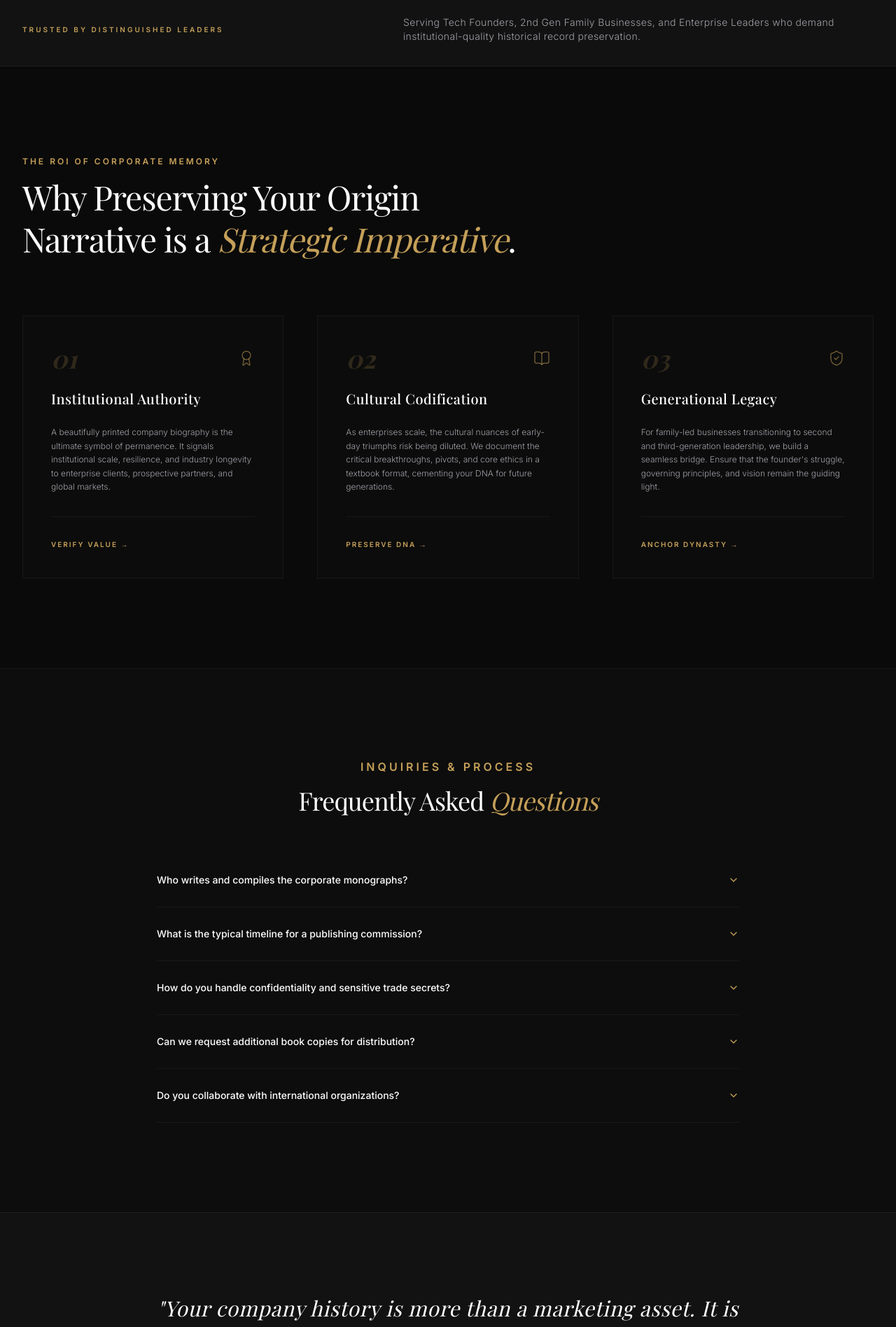
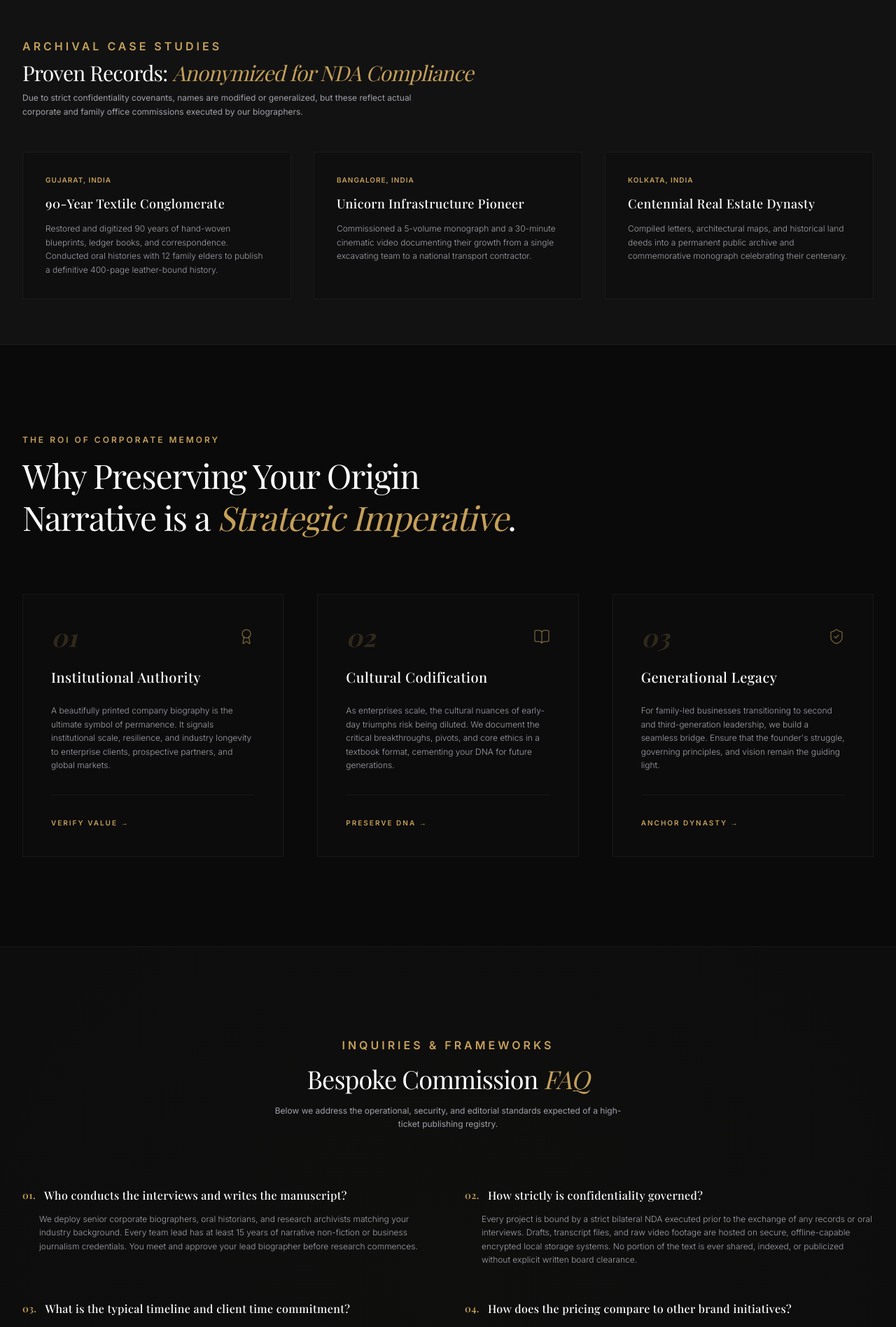
Before and after one commit to webgurdians/Imprint-Legacy, a Next.js app: page / in a window 1280 px wide. Shown: the part 860-2757 px from the top of the page at 70% size. Built offline with nearby package versions, Linux system fonts and the light colour scheme; no server answers; a web font is replaced by a local one.

Commit message:
brand: add admissions policy, price anchoring, case studies, and editorial FAQ layout

```diff
--- a/app/founder-book/page.tsx
+++ b/app/founder-book/page.tsx
@@ -482,8 +482,65 @@ export default function FounderBook() {
         </div>
       </section>
 
+      {/* Intake & Acceptance Criteria */}
+      <section aria-labelledby="criteria-title" className="py-24 lg:py-32 bg-secondary border-t border-white/5 relative">
+        <div className="mx-auto max-w-7xl px-6 lg:px-8">
+          <div className="grid grid-cols-1 lg:grid-cols-12 gap-12 items-center">
+            <div className="lg:col-span-6 space-y-6">
+              <span className="text-2xs uppercase tracking-[0.25em] text-accent font-semibold block">
+                Admissions Policy
+              </span>
+              <h2 id="criteria-title" className="font-heading text-3xl sm:text-4xl font-light text-white tracking-tight leading-tight">
+                A Curation Registry, <br />
+                <span className="text-accent italic font-normal">Not a Production Line</span>
+              </h2>
+              <p className="text-xs text-muted leading-relaxed font-sans font-light">
+                To maintain absolute historical accuracy and museum-grade hand-binding standards, Imprint Legacy accepts exactly four (4) corporate commissions per fiscal quarter. We review applicants strictly against our intake guidelines:
+              </p>
+
+              <div className="space-y-4 pt-2">
+                {[
+                  {
+                    title: "1. Operational Heritage",
+                    desc: "We prioritize enterprises with 20+ years of operating history, or family offices that have successfully transitioned across at least two generations.",
+                  },
+                  {
+                    title: "2. Strategic Milestones",
+                    desc: "We look for projects timed alongside transitional events—such as IPO preparations, centennials, founder retirements, or leadership successions.",
+                  },
+                  {
+                    title: "3. Direct Executive Access",
+                    desc: "The primary subject or leadership team must commit 10 to 40 hours for oral history capture. We do not write biographies from public domain sources alone.",
+                  },
+                ].map((c, idx) => (
+                  <div key={idx} className="border-l-2 border-accent/20 pl-4 py-1 hover:border-accent transition-colors duration-300">
+                    <h3 className="font-heading text-sm font-medium text-white">{c.title}</h3>
+                    <p className="text-2xs text-muted font-sans font-light mt-1">{c.desc}</p>
+                  </div>
+                ))}
+              </div>
+            </div>
+
+            <div className="lg:col-span-6 border border-white/5 bg-background p-8 sm:p-12 space-y-6">
+               <h3 className="font-heading text-xl font-light text-white">How the Commission Invitation Works</h3>
+               <ol className="space-y-4 font-sans text-xs text-muted font-light list-decimal list-inside">
+                 <li>
+                   <strong className="text-white font-medium">Registry Intake:</strong> Submit your organization details, key milestones, and preferred upgrade options (e.g. Cinematic Documentary) through our `/apply` portal.
+                 </li>
+                 <li>
+                   <strong className="text-white font-medium">Initial Feasibility:</strong> Our Creative Director reviews the application for archive availability and milestones. We schedule a 30-minute strategic consultation.
+                 </li>
+                 <li>
+                   <strong className="text-white font-medium">Bilateral NDA & Proposal:</strong> We execute a formal mutual NDA prior to issuing a detailed project proposal, chapter outline, and milestone contract.
+                 </li>
+               </ol>
+             </div>
+          </div>
+        </div>
+      </section>
+
       {/* Investment Block (Filter Lead) */}
-      <section className="py-20 lg:py-28 bg-secondary border-t border-white/5 relative">
+      <section className="py-20 lg:py-28 bg-background border-t border-white/5 relative">
         <div className="absolute inset-0 bg-[radial-gradient(circle_at_bottom,_var(--tw-gradient-stops))] from-accent/5 via-transparent to-transparent pointer-events-none" />
 
         <div className="mx-auto max-w-4xl px-6 lg:px-8 relative z-10">
@@ -492,7 +549,7 @@ export default function FounderBook() {
             whileInView={{ opacity: 1, scale: 1 }}
             viewport={{ once: true }}
             transition={{ duration: 0.8 }}
-            className="border-2 border-accent/40 bg-background p-10 sm:p-14 rounded-none text-center space-y-6 shadow-[0_0_50px_rgba(197,160,89,0.05)]"
+            className="border-2 border-accent/40 bg-secondary p-10 sm:p-14 rounded-none text-center space-y-6 shadow-[0_0_50px_rgba(197,160,89,0.05)]"
           >
             <Sparkles className="h-8 w-8 text-accent mx-auto stroke-[1.2]" />
 
@@ -506,7 +563,7 @@ export default function FounderBook() {
             </h3>
 
             <p className="text-xs text-muted max-w-md mx-auto leading-relaxed font-sans font-light">
-              This includes complete biographical interviewing, historical document indexing, professional editorial review, layout design, and the binding of five hand-crafted archival copies. Further bespoke specifications will be priced accordingly.
+              An heirloom commission is a permanent investment in brand capital—costing less than a single month of a premium PR retainer or a fraction of corporate gifting budgets, while preserving your leadership legacy and stakeholder trust for over two centuries.
             </p>
 
             <div className="pt-6">
--- a/app/page.tsx
+++ b/app/page.tsx
@@ -1,34 +1,35 @@
 "use client";
 
-import { useState } from "react";
 import Link from "next/link";
 import Image from "next/image";
-import { ArrowRight, BookOpen, ShieldCheck, Award, ChevronDown } from "lucide-react";
-import { motion, AnimatePresence } from "framer-motion";
+import { ArrowRight, BookOpen, ShieldCheck, Award } from "lucide-react";
+import { motion } from "framer-motion";
 
 export default function Home() {
-  const [openFaq, setOpenFaq] = useState<number | null>(null);
-
   const faqs = [
     {
-      question: "Who writes and compiles the corporate monographs?",
-      answer: "We deploy a dedicated team of senior business biographers, oral historians, and research archivists. They conduct structured in-person interviews and index corporate records, catalogs, and media archives to write the narrative.",
+      question: "Who conducts the interviews and writes the manuscript?",
+      answer: "We deploy senior corporate biographers, oral historians, and research archivists matching your industry background. Every team lead has at least 15 years of narrative non-fiction or business journalism credentials. You meet and approve your lead biographer before research commences.",
     },
     {
-      question: "What is the typical timeline for a publishing commission?",
-      answer: "A standard monograph commission takes between 6 to 9 months. This timeline accounts for comprehensive oral history capture, archival research, copy editing, layout design, and hand-finished physical binding.",
+      question: "How strictly is confidentiality governed?",
+      answer: "Every project is bound by a strict bilateral NDA executed prior to the exchange of any records or oral interviews. Drafts, transcript files, and raw video footage are hosted on secure, offline-capable encrypted local storage systems. No portion of the text is ever shared, indexed, or publicized without explicit written board clearance.",
     },
     {
-      question: "How do you handle confidentiality and sensitive trade secrets?",
-      answer: "We govern all projects under strict, legally binding corporate NDAs. Drafts are held on secure private directories, and under no circumstances is any portion of the monograph shared publicly without explicit written board clearance.",
+      question: "What is the typical timeline and client time commitment?",
+      answer: "A standard monograph commission takes between 24 and 28 weeks. The primary founder or subject is asked for 10 to 40 hours of interview time, which can be scheduled over several weeks. All other research, archive scanning, indexing, drafting, and binding is managed entirely by our team.",
     },
     {
-      question: "Can we request additional book copies for distribution?",
-      answer: "Yes. While a standard commission includes five bespoke, leather-bound archival volumes in custom clamshell cases, we can organize additional print runs (both luxury and standard linen finishes) for partners or stakeholders.",
+      question: "How does the pricing compare to other brand initiatives?",
+      answer: "Bespoke commissions begin at ₹75,000. Unlike recurring agency fees (e.g., a standard PR agency retainer that expires monthly), a legacy monograph is a permanent, capital-yielding asset that codifies your thought leadership, corporate memory, and investor trust for over 200 years.",
     },
     {
-      question: "Do you collaborate with international organizations?",
-      answer: "Yes. Our editorial and archive research teams are fully equipped to travel internationally to conduct oral histories and secure key physical archives directly at your global offices.",
+      question: "Can we request additional hand-bound volumes or paper reprints?",
+      answer: "Yes. While a standard commission includes five (5) custom-bound leather volumes in silk clamshell cases, we maintain your digital archives and print plates securely. You retain the right to print additional volumes through Imprint Legacy or any third-party printer at your sole discretion.",
+    },
+    {
+      question: "Who holds copyright ownership of the finished works?",
+      answer: "You do. While Imprint Legacy retains authority on matters of typesetting and binding aesthetics, complete copyright ownership of the compiled narrative manuscript, digitized archives, and the edited cinematic documentary is transferred in full to your company upon receipt of the final milestone payment.",
     },
   ];
 
@@ -133,8 +134,8 @@ export default function Home() {
 
                 {/* Premium tag overlay */}
                 <div className="absolute bottom-6 left-6 right-6 z-25 text-left">
-                  <p className="font-heading text-lg font-bold text-white tracking-wider">The Harvard & Co. Legacy</p>
-                  <p className="text-[10px] uppercase tracking-[0.2em] text-accent mt-1">Archival Case Study monograph</p>
+                  <p className="font-heading text-lg font-bold text-white tracking-wider">The Singhania Legacy Monograph</p>
+                  <p className="text-[10px] uppercase tracking-[0.2em] text-accent mt-1">Archival Case Study Monograph</p>
                 </div>
               </div>
             </motion.div>
@@ -142,19 +143,54 @@ export default function Home() {
         </div>
       </header>
 
-      {/* Social Proof Ribbon */}
-      <aside aria-label="Social Proof" className="bg-secondary border-y border-white/5 py-8 relative overflow-hidden">
+      {/* Anonymized Social Proof / Case Studies */}
+      <section aria-labelledby="case-studies-heading" className="bg-secondary border-y border-white/5 py-16 relative overflow-hidden">
         <div className="mx-auto max-w-7xl px-6 lg:px-8">
-          <div className="flex flex-col md:flex-row md:items-center justify-between gap-6">
-            <span className="text-[10px] uppercase tracking-[0.3em] text-accent font-semibold">
-              Trusted By Distinguished Leaders
+          <div className="max-w-3xl mb-12">
+            <span className="text-2xs uppercase tracking-[0.25em] text-accent font-semibold block mb-2">
+              Archival Case Studies
             </span>
-            <p className="text-sm font-light text-muted tracking-wide md:max-w-2xl">
-              Serving Tech Founders, 2nd Gen Family Businesses, and Enterprise Leaders who demand institutional-quality historical record preservation.
+            <h3 id="case-studies-heading" className="font-heading text-2xl sm:text-3xl font-light text-white tracking-tight">
+              Proven Records: <span className="text-accent italic font-normal">Anonymized for NDA Compliance</span>
+            </h3>
+            <p className="text-xs text-muted max-w-xl font-sans mt-2 leading-relaxed">
+              Due to strict confidentiality covenants, names are modified or generalized, but these reflect actual corporate and family office commissions executed by our biographers.
             </p>
           </div>
+
+          <div className="grid grid-cols-1 md:grid-cols-3 gap-8">
+            {[
+              {
+                title: "90-Year Textile Conglomerate",
+                region: "Gujarat, India",
+                scope: "Restored and digitized 90 years of hand-woven blueprints, ledger books, and correspondence. Conducted oral histories with 12 family elders to publish a definitive 400-page leather-bound history.",
+              },
+              {
+                title: "Unicorn Infrastructure Pioneer",
+                region: "Bangalore, India",
+                scope: "Commissioned a 5-volume monograph and a 30-minute cinematic video documenting their growth from a single excavating team to a national transport contractor.",
+              },
+              {
+                title: "Centennial Real Estate Dynasty",
+                region: "Kolkata, India",
+                scope: "Compiled letters, architectural maps, and historical land deeds into a permanent public archive and commemorative monograph celebrating their centenary.",
+              },
+            ].map((cs, idx) => (
+               <div key={idx} className="border border-white/5 bg-background/40 p-8 rounded-none hover:border-accent/20 transition-all duration-300 space-y-3">
+                 <span className="text-[10px] uppercase tracking-widest text-accent font-semibold block">
+                   {cs.region}
+                 </span>
+                 <h4 className="font-heading text-lg font-medium text-white tracking-wide">
+                   {cs.title}
+                 </h4>
+                 <p className="text-xs leading-relaxed text-muted font-sans font-light">
+                   {cs.scope}
+                 </p>
+               </div>
+            ))}
+          </div>
         </div>
-      </aside>
+      </section>
 
       {/* Philosophy Section / Three Columns */}
       <section aria-labelledby="philosophy-title" className="py-24 lg:py-32 relative bg-background">
@@ -263,56 +299,34 @@ export default function Home() {
         </div>
       </section>
 
-      {/* FAQ Section */}
+      {/* Editorial FAQ Section */}
       <section aria-labelledby="faq-title" className="py-24 lg:py-32 relative bg-[#0D0D0D] border-t border-white/5">
-        <div className="mx-auto max-w-4xl px-6 lg:px-8">
+        <div className="absolute top-0 left-1/2 -translate-x-1/2 w-full max-w-7xl h-full bg-[radial-gradient(circle_at_center,rgba(197,160,89,0.01)_0%,transparent_100%)] pointer-events-none" />
+        <div className="mx-auto max-w-7xl px-6 lg:px-8 relative z-10">
           <div className="text-center max-w-3xl mx-auto mb-20 space-y-4">
             <span className="text-2xs uppercase tracking-[0.25em] text-accent font-semibold block">
-              Inquiries & Process
+              Inquiries & Frameworks
             </span>
             <h2 id="faq-title" className="font-heading text-3xl sm:text-4xl font-light text-white tracking-tight">
-              Frequently Asked <span className="text-accent italic">Questions</span>
+              Bespoke Commission <span className="text-accent italic font-normal">FAQ</span>
             </h2>
+            <p className="text-xs text-muted max-w-lg mx-auto font-sans leading-relaxed">
+              Below we address the operational, security, and editorial standards expected of a high-ticket publishing registry.
+            </p>
           </div>
 
-          <div className="space-y-6 font-sans">
-            {faqs.map((faq, idx) => {
-              const isOpen = openFaq === idx;
-              return (
-                <div key={idx} className="border-b border-white/5 pb-6">
-                  <button
-                    onClick={() => setOpenFaq(isOpen ? null : idx)}
-                    className="flex w-full items-center justify-between text-left focus:outline-none group"
-                  >
-                    <span className="text-sm font-medium text-white group-hover:text-accent transition-colors duration-300">
-                      {faq.question}
-                    </span>
-                    <span className="ml-6 flex h-7 items-center">
-                      <ChevronDown
-                        className={`h-4 w-4 text-accent transition-transform duration-300 ${
-                          isOpen ? "rotate-180" : ""
-                        }`}
-                      />
-                    </span>
-                  </button>
-                  <AnimatePresence initial={false}>
-                    {isOpen && (
-                      <motion.div
-                        initial={{ height: 0, opacity: 0 }}
-                        animate={{ height: "auto", opacity: 1 }}
-                        exit={{ height: 0, opacity: 0 }}
-                        transition={{ duration: 0.3, ease: "easeInOut" }}
-                        className="overflow-hidden"
-                      >
-                        <p className="mt-4 text-xs leading-relaxed text-muted font-light">
-                          {faq.answer}
-                        </p>
-                      </motion.div>
-                    )}
-                  </AnimatePresence>
-                </div>
-              );
-            })}
+          <div className="grid grid-cols-1 md:grid-cols-2 gap-12 font-sans">
+            {faqs.map((faq, idx) => (
+              <div key={idx} className="space-y-3">
+                <h3 className="font-heading text-base font-medium text-white tracking-wide flex items-start gap-3">
+                  <span className="text-accent text-sm font-semibold pt-0.5">0{idx + 1}.</span>
+                  {faq.question}
+                </h3>
+                <p className="text-xs leading-relaxed text-muted font-light pl-6">
+                  {faq.answer}
+                </p>
+              </div>
+            ))}
           </div>
         </div>
       </section>
```
